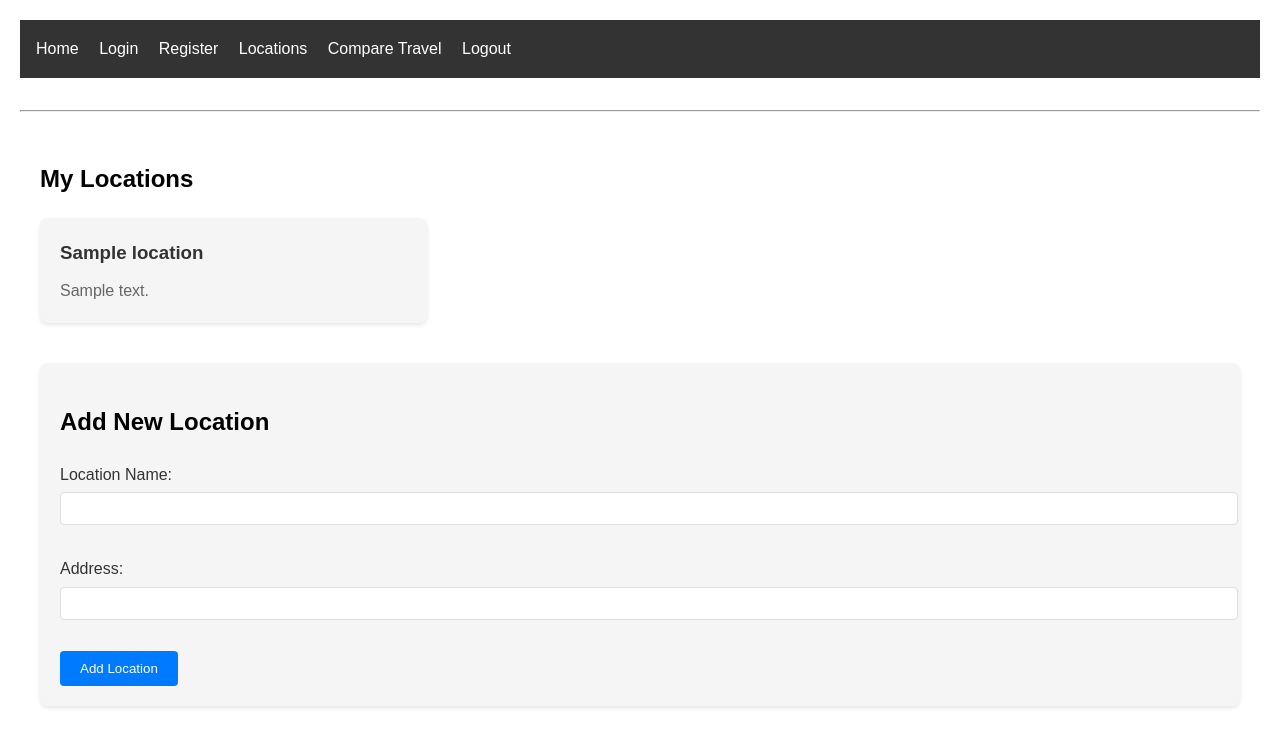
After one commit to AidaP1/nearwise, a Flask app: page /locations in a window 1280 px wide. The commit adds this page. Shown: the top 747 px of the page. Run offline with Flask 3, Linux system fonts and the light colour scheme; a user stored in the database is signed in; tables that the repository leaves empty hold one stand-in row (values such as "Sample post").

Commit message:
moved all locations onto one page

```diff
--- a/app/routes/main.py
+++ b/app/routes/main.py
@@ -126,3 +126,23 @@ def compare_travel():
 
     saved_locations = Location.query.filter_by(user_id=current_user.id).all()
     return render_template('compare_travel.html', saved_locations=saved_locations)
+
+@main_bp.route("/locations", methods=["GET", "POST"])
+@login_required
+def locations():
+    if request.method == 'POST':
+        name = request.form.get('name')
+        address = request.form.get('address')
+
+        if not name or not address:
+            flash('Both name and address are required.')
+        else:
+            # Create and save new location
+            new_loc = Location(name=name, address=address, user_id=current_user.id)
+            db.session.add(new_loc)
+            db.session.commit()
+            flash('Location saved successfully!')
+            return redirect(url_for('main.locations'))
+
+    locations = Location.query.filter_by(user_id=current_user.id).all()
+    return render_template('locations.html', locations=locations)
--- a/app/templates/base.html
+++ b/app/templates/base.html
@@ -13,9 +13,8 @@
     <a href="/login">Login</a>
     <a href="/register">Register</a>
     {% if current_user.is_authenticated %}
-      <a href="/add_location">Add Location</a>
-      <a href="/my_locations">My Locations</a>
-      <a href="/compare_travel">Compare Travel</a>  <!-- <-- Add this line -->
+      <a href="/locations">Locations</a>
+      <a href="/compare_travel">Compare Travel</a>
       <a href="/logout">Logout</a>
     {% endif %}
   </nav>
--- /dev/null
+++ b/app/templates/locations.html
@@ -0,0 +1,105 @@
+{% extends "base.html" %}
+
+{% block content %}
+<div class="locations-container">
+    <div class="locations-list">
+        <h2>My Locations</h2>
+        {% if locations %}
+            <div class="location-grid">
+                {% for location in locations %}
+                    <div class="location-card">
+                        <h3>{{ location.name }}</h3>
+                        <p>{{ location.address }}</p>
+                    </div>
+                {% endfor %}
+            </div>
+        {% else %}
+            <p>No locations saved yet. Add your first location below!</p>
+        {% endif %}
+    </div>
+
+    <div class="add-location-form">
+        <h2>Add New Location</h2>
+        <form method="POST">
+            <div class="form-group">
+                <label for="name">Location Name:</label>
+                <input type="text" id="name" name="name" required>
+            </div>
+            <div class="form-group">
+                <label for="address">Address:</label>
+                <input type="text" id="address" name="address" required>
+            </div>
+            <button type="submit">Add Location</button>
+        </form>
+    </div>
+</div>
+
+<style>
+.locations-container {
+    max-width: 1200px;
+    margin: 0 auto;
+    padding: 20px;
+}
+
+.location-grid {
+    display: grid;
+    grid-template-columns: repeat(auto-fill, minmax(300px, 1fr));
+    gap: 20px;
+    margin-bottom: 40px;
+}
+
+.location-card {
+    background: #f5f5f5;
+    padding: 20px;
+    border-radius: 8px;
+    box-shadow: 0 2px 4px rgba(0,0,0,0.1);
+}
+
+.location-card h3 {
+    margin: 0 0 10px 0;
+    color: #333;
+}
+
+.location-card p {
+    margin: 0;
+    color: #666;
+}
+
+.add-location-form {
+    background: #f5f5f5;
+    padding: 20px;
+    border-radius: 8px;
+    box-shadow: 0 2px 4px rgba(0,0,0,0.1);
+}
+
+.form-group {
+    margin-bottom: 15px;
+}
+
+.form-group label {
+    display: block;
+    margin-bottom: 5px;
+    color: #333;
+}
+
+.form-group input {
+    width: 100%;
+    padding: 8px;
+    border: 1px solid #ddd;
+    border-radius: 4px;
+}
+
+button {
+    background: #007bff;
+    color: white;
+    padding: 10px 20px;
+    border: none;
+    border-radius: 4px;
+    cursor: pointer;
+}
+
+button:hover {
+    background: #0056b3;
+}
+</style>
+{% endblock %}
```
Also changed, not shown: tests/conftest.py (+29 -0 lines), tests/test_routes.py (+58 -0 lines).
